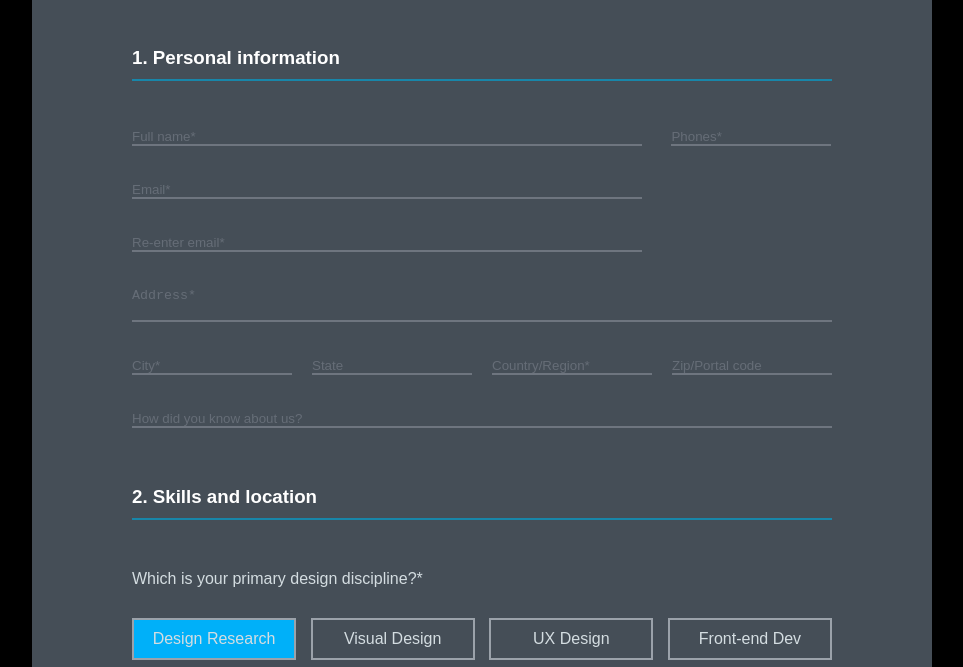
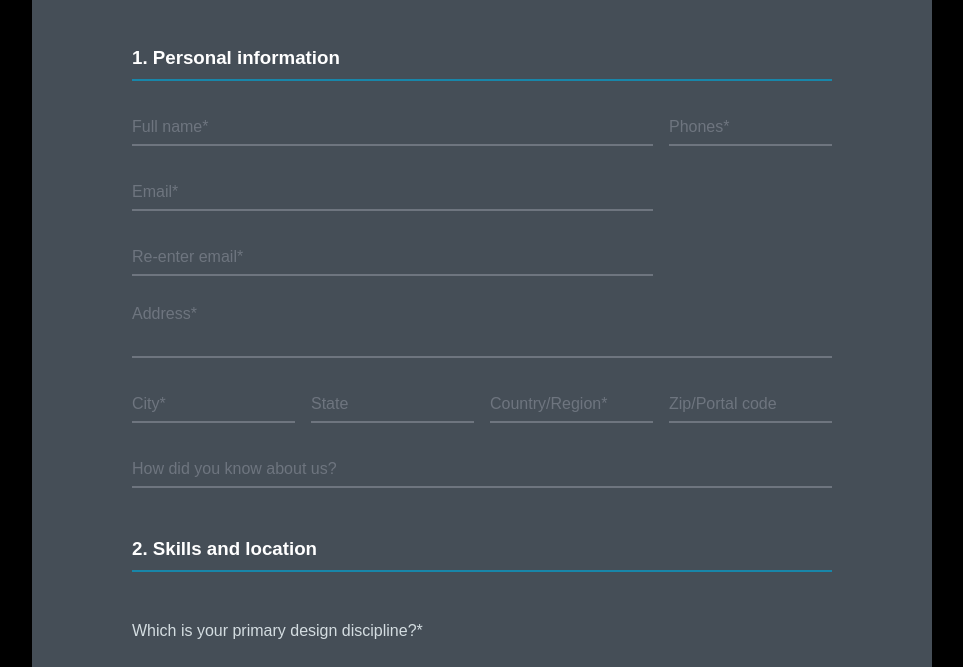
Before and after one commit to longnghiem/lets-talk, a plain HTML site: page index.html in a window 1280 px wide. Shown: the part 118-785 px from the top of the page, without its empty margins (158-1121 px from the left). Drawn offline with Linux system fonts and the light colour scheme.

Commit message:
form validation and grid layouts applied

```diff
--- a/index.html
+++ b/index.html
@@ -1,4 +1,4 @@
-<html>
+ <html>
 <head>
   <meta charset="UTF-8">
   <meta name="viewport" content="width=device-width, initial-scale=1.0">
@@ -17,18 +17,49 @@
     <div class='main'>
       <form>
         <h3>1. Personal information</h3>
-        <input type='text' id='fullname' name='fullname' placeholder="Full name*">
-        <input type='text' id='phones' name='phones' placeholder="Phones*">
-        <input type='text' id='email' name='email' placeholder="Email*">
-        <input type='text' id='reemail' name='reemail' placeholder="Re-enter email*">
-        <textarea type='text' id='address' name='address' placeholder="Address*" rows="2"></textarea>
-        <div class='address-more'>
-          <input type='text' id='city' name='city' placeholder="City*">
-          <input type='text' id='state' name='state' placeholder="State">
-          <input type='text' id='region' name='region*' placeholder="Country/Region*">
-          <input type='text' id='zip' name='reemail' placeholder="Zip/Portal code">
+        <div class="form-grid">
+          <div class="labeltrick fullname">
+            <input type='text' id='fullname' name='fullname' required minlength='3' maxlength="100">
+            <label for="fullname">Full name*</label>
+          </div>
+          <div class="labeltrick phones">
+            <input type='number' id='phones' name='phones' required minlength='7' maxlength="20">
+            <label for="phones">Phones*</label>
+          </div>
+          <div class="labeltrick email">
+            <input type='email' id='email' name='email' required minlength='5' maxlength="100">
+            <label for="email">Email*</label>
+          </div>
+          <div class="labeltrick reemail">
+            <input type='email' id='reemail' name='reemail' required minlength='5' maxlength="100">
+            <label for="reemail">Re-enter email*</label>
+          </div>
+          <div class="labeltrick address">
+            <textarea type='text' id='address' name='address' required minlength='10' maxlength="200" rows="2"></textarea>
+            <label for="address">Address*</label>
+          </div>
+          <div class="labeltrick city">
+            <input type='text' id='city' name='city' required minlength='5' maxlength="100">
+            <label for="city">City*</label>
+          </div>
+          <div class="labeltrick state">
+            <input type='text' id='state' name='state' required minlength='5' maxlength="100">
+            <label for="state">State</label>
+          </div>
+          <div class="labeltrick region">
+            <input type='text' id='region' name='region' required minlength='5' maxlength="100">
+            <label for="region">Country/Region*</label>
+          </div>
+          <div class="labeltrick zip">
+            <input type='text' id='zip' name='zip' required minlength='5' maxlength="10">
+            <label for="zip">Zip/Portal code</label>
+          </div>
+          <div class="labeltrick extra-question">
+            <input type='text' id='extra-question' name='extra-question' required minlength='5' maxlength="200">
+            <label for="extra-question">How did you know about us?</label>
+          </div>
+
         </div>
-        <input type='text' id='extra-question' name='extra-question' placeholder="How did you know about us?">
 
         <h3>2. Skills and location</h3>
 
@@ -148,7 +179,6 @@
                   <span>Austin, Texas</span>
                 </label>
               </li>
-
             </ul>
           </div>
         </div>
@@ -157,9 +187,13 @@
         <p>tamen quid eram tempor sint malis dolor culpa quem quem quem export tamen sint
           dolore legam cillum amet multos fore nulla noster fugiat noster quae illum quis
           fore quem duis</p>
-        <input type="text" id='portfolio-input' name='portfolio' placeholder="Portfolio link*"></input>
+        <div class="labeltrick portfolio">
+          <input type='url' id='portfolio' name='portfolio' required minlength='5' maxlength="100">
+          <label for="portfolio">Portfolio link*</label>
+        </div>
+
         <textarea type='text' placeholder="Anything else (another link, availability, ect.)?" id='anything-else' rows="4"></textarea>
-        <div class='button'>Submit</div>
+        <button  type="submit">Submit</button>
       </form>
     </div>
   </div>
--- a/styles.css
+++ b/styles.css
@@ -1,6 +1,7 @@
 *{
   padding: 0;
   margin: 0;
+  box-sizing: border-box;
 }
 body {
   background-color: black;
@@ -22,10 +23,24 @@ header h1 {
 ul {
   list-style-type: none;
 }
-/* styles for main */
+
+/* main --------------------------- */
 .main {
   margin: 40px 100px;
   padding-bottom: 30px;
+}
+.form-grid {
+  margin-top: 3em;
+  display: grid;
+  grid-template-columns: 1fr 1fr 1fr 1fr;
+  grid-gap: 3em 1em;
+  grid-template-areas:
+  'fullname fullname fullname phones'
+  'email    email    email    .'
+  'reemail  reemail  reemail  .'
+  'address  address  address  address'
+  'city     state    region   zip'
+  'extra-question extra-question extra-question extra-question'
 }
 h3 {
   font-weight: bold;
@@ -34,41 +49,74 @@ h3 {
   margin: 50px 0 20px 0;
   color: white;
 }
-input[type=text], textarea {
-  padding:20px 0 0 0;
-  margin: 8px 0;
-  box-sizing: border-box;
+input, textarea {
   border: none;
   border-bottom: 2px solid #6e757f;
   background: transparent;
+  width: 100%;
+  color: #eee;
 }
-input[type=text]:focus, textarea:focus {
-  outline-style: none;
-}
-#fullname, #email, #reemail {
-  width: 510px;
-  margin-right: 25px;
-}
-#phones, #city, #state, #region, #zip {
-  width: 160px;
-}
-#address, #extra-question {
-  padding-top: 20px;
-  width: 100%;
-}
-
- textarea {
+textarea {
   resize: none;
   line-height: 1.2;
 }
-.address-more {
-  display: flex;
-  justify-content: space-between;
+input:focus, textarea:focus {
+  outline-style: none;
 }
-::placeholder {
-    color: #6e757f;
-    opacity: 0.8;
+.fullname {
+  grid-area: fullname;
 }
+.phones {
+  grid-area: phones;
+}
+.email {
+  grid-area: email;
+}
+.reemail {
+  grid-area: reemail;
+}
+.address {
+  grid-area: address;
+}
+.city {
+  grid-area: city;
+}
+.state {
+  grid-area: state;
+}
+.region {
+  grid-area: region;
+}
+.zip {
+  grid-area: zip;
+}
+.extra-question {
+  grid-area: extra-question;
+}
+.labeltrick {
+  position: relative;
+}
+.labeltrick label {
+  position: absolute;
+  left: 0;
+  bottom: 10px;
+  color: #6e757f;
+  transition: 1s ease all;
+}
+.address label {
+  bottom: 35px;
+}
+textarea:focus + label,
+textarea:valid + label {
+  color: #eee;
+}
+input:focus + label,
+input:valid + label {
+  color: #eee;
+  bottom: 30px;
+}
+
+
 
 /* styles for skill-location */
 .skill-location {
@@ -158,11 +206,15 @@ input[type=radio]:checked +label {
   background: transparent;
   margin-top: 30px;
 }
-.button {
+.portfolio {
+  margin-top: 2.5em;
+}
+button {
   padding: 10px 20px;
   background-color: #00b2f0;
-  width: 80px;
   margin: 30px 0 50px 0;
   text-align: center;
   font-weight: bold;
+  border: none;
+  color: #fff;
 }
```
Also changed, not shown: Web-Form.jpg (added).
